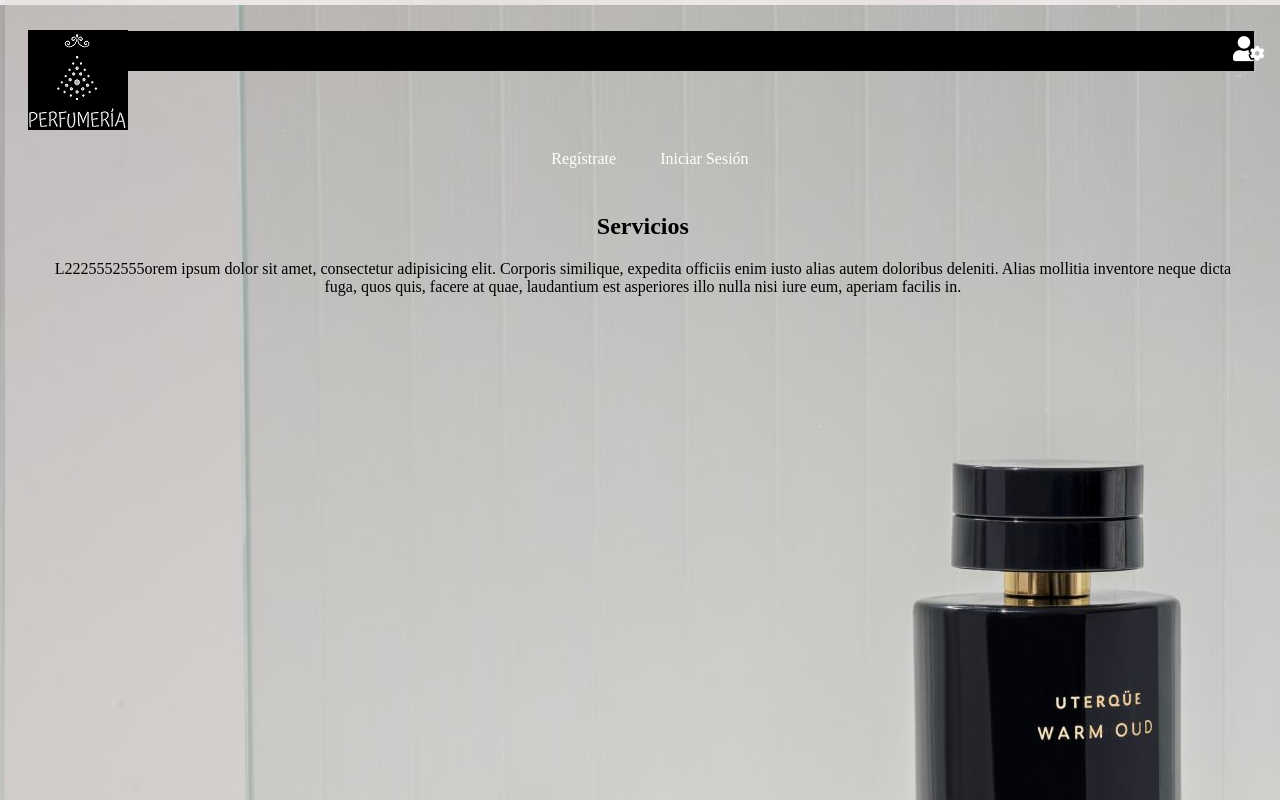
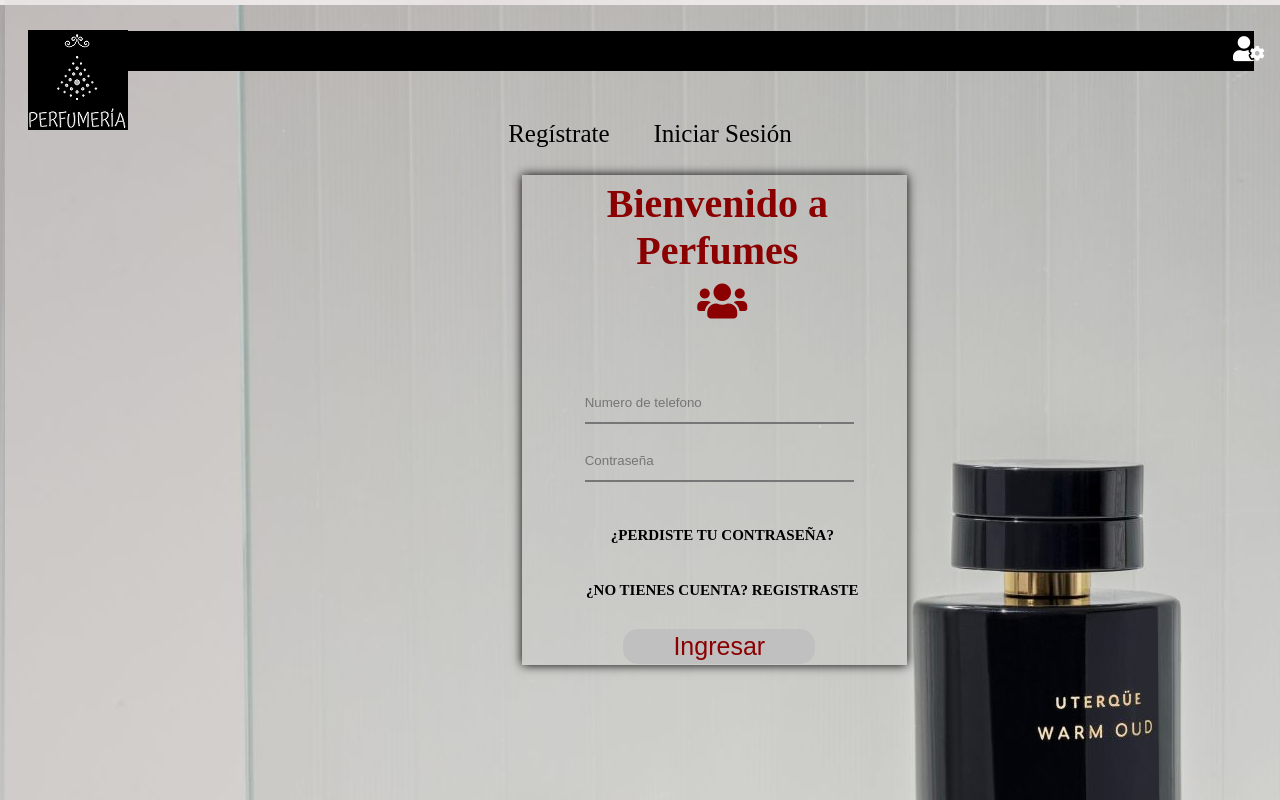
Before and after one commit to nder1996/PERFUMES_V2.0, a website: page Registrate.html in a window 1280 px wide. Shown: the top 800 px of the page. Drawn offline with Linux system fonts and the light colour scheme; a web font is replaced by a local one.

Commit message:
Menu_Usuario-Version26

```diff
--- a/Registrate.html
+++ b/Registrate.html
@@ -13,6 +13,7 @@
   <link rel="preconnect" href="https://fonts.gstatic.com">
   <link href="https://fonts.googleapis.com/css2?family=Vollkorn:ital@1&display=swap" rel="stylesheet">
 </head>
+
 <body background="img/Fondo_Usuario.jpg">
   <header class="Cabecera">
     <nav class="Nav-Opciones">
@@ -24,7 +25,6 @@
     </nav>
   </header>
   <a href="Index.html"><img class="Img-Logo" src="img/LOGO-NUEVO.PNG"></a>
-
   <div class="Formulario-P">
     <div class="Tabs-Usuario">
       <label for="Registrate">Regístrate</label>
@@ -42,51 +42,25 @@
           <input class="Input-Registrate" type="tel" placeholder="Telefono"> &nbsp <br> <br> <br>
           <input class="Input-Registrate" type="tel" placeholder="Contraseña"> &nbsp
           <br><br>
-            <input type="submit" value="Registrarme" class="Botton-Enviar" />
+          <input type="submit" value="Registrarme" class="Botton-Enviar"/>
           <br>
         </form>
       </div>
       <input type="radio" name="radio" id="Login" checked>
       <div class="Tabs-2">
-            <h2>Servicios</h2>
-            <p>L2225552555orem ipsum dolor sit amet, consectetur adipisicing elit. Corporis similique, expedita officiis enim iusto alias autem doloribus deleniti. Alias mollitia inventore neque dicta fuga, quos quis, facere at quae, laudantium est asperiores illo nulla nisi iure eum, aperiam facilis in.</p>
+        <form action="" class="Formulario" id="Iniciar">
+          <h1>Bienvenido a Perfumes <br> <i class="fas fa-users"><br></i></h1>
+          <br> <br>
+          <input id="Telefono" class="Input" type="text" placeholder="Numero de telefono"> <br> <br>
+          <input id="Contraseña"" class="Input" type="text" placeholder="Contraseña">
+          <h1 class="Usuario" id="Contraseña"><a href="">¿PERDISTE TU CONTRASEÑA?</a></h1> <br>
+          <h1 class="Usuario" id="Registro"><a href="Registrate.html">¿NO TIENES CUENTA? REGISTRASTE</a></h1>
+          <input type="submit" value="Ingresar" class="Botton-Enviar"/>
+        </form>
       </div>
     </div>
   </div>
+  </div>
+</body>
 
-  <!--
-
-  <div class="Formulario-Principal">
-    <button class="Boton-Opciones" id="Boton-Registrate">Regístrate</button>
-    <button class="Boton-Opciones" id="Boton-Iniciar">Iniciar Sesión</button>
-    <form class="Formulario" id="Registrate">
-      <legend>
-        <h1>REGÍSTRATE <br> <i class="fas fa-user-plus"></i></h1>
-      </legend>
-      <input class="Input-Registrate" type="text" placeholder="Nombre">&nbsp <br> <br> <br>
-      <input class="Input-Registrate" type="text" placeholder="Apellido"> &nbsp <br> <br> <br>
-      <input class="Input-Registrate" type="tel" placeholder="Telefono"> &nbsp <br> <br> <br>
-      <input class="Input-Registrate" type="tel" placeholder="Contraseña"> &nbsp
-      <br><br>
-      <input type="submit" value="Registrarme" class="Botton-Enviar" />
-      <br>
-    </form>
-    <form action="" class="Formulario" id="Login">
-          <h1>Bienvenido a Perfumes <br> <i class="fas fa-users"><br></i></h1>
-          <br> <br>
-          <input id="Input" class="Usuario" type="text" placeholder="Numero de telefono"> <br> <br>
-          <input id="Input" class="Contraseña" type="text" placeholder="Contraseña">
-        </div>
-        <br>
-        <div class="Recordar-C">
-          <h1><a href="">¿PERDISTE TU CONTRASEÑA?</a></h1>
-          <h1><a href="Registrate.html">¿NO TIENES CUENTA? REGISTRASTE</a></h1>
-        </div>
-    </form>
-  </div>
-
--->
-
-
-</body>
 </html>
--- a/css/1.css
+++ b/css/1.css
@@ -163,22 +163,25 @@
   height: 600px;
   z-index: 1;
   left:15px;
-  top:-50px;
+  top:-80px;
 }
 
 .Tabs-Usuario label{
   display: inline-block;
   padding: 20px;
-  color: #fff;
+  color: black;
   cursor: pointer;
+  font-size:25px;
 }
 
 .Tabs-Usuario label:hover{
   border-bottom: 5px solid red;
 }
+
 .content{
   position: relative;
 }
+
 .content div{
   position: absolute;
   width: 100%;
@@ -186,6 +189,7 @@
   opacity: 0;
   visibility: hidden;
 }
+
 #Registrate,#Login{
   display: none;
 }
@@ -202,10 +206,10 @@
 #Registrar{
   position: relative;
   background-color: transparent;
-  width:40%;
-  left:140px;
+  width:35%;
+  left:455px;
   height:510px;
-  top:40px;
+  top:-10px;
   box-shadow: 0px 0px 10px 0px;
 }
 
@@ -261,25 +265,24 @@
 }
 
 /*----------LOGIN------------*/
-#Login{
+#Iniciar{
   position: relative;
   background-color: transparent;
-  width:60%;
-  height:450px;
-  left:150px;
-  top:40px;
+  width:32%;
+  left:479px;
+  height:490px;
+  top:-20px;
   box-shadow: 0px 0px 10px 0px;
 }
 
-
-#Login h1{
+#Iniciar h1{
   position: relative;
   text-align: center;
   font-size:40px;
   color:darkred;
 }
 
-#Input{
+.Input{
   position:relative;
   border-right: none;
   background-color:transparent;
@@ -288,40 +291,20 @@
   border-left:none;
   border-top: none;
   text-decoration: none;
-  top:25px;
+  top:5px;
   width:70%;
   height: 40px;
 }
 
-#Login .Recordar-C{
-  position: relative;
-  text-align: center;
-  width:100%;
-  top: -310px;
-  left:-10px;
+#Iniciar .Usuario{
+  position:relative;
+  font-size:15px;
+  top:35px;
+}
+
+#Iniciar .Usuario a{
+  color:black;
 }
 
 
-
-
-
 /*----------LOGIN------------*/
-
-
-
-
-
-
-
-
-
-
-
-
-
-
-
-
-
-
-/*---------------REGISTRASTE-------------------*/
```
Lines whose indentation alone changed are shown as unchanged.
